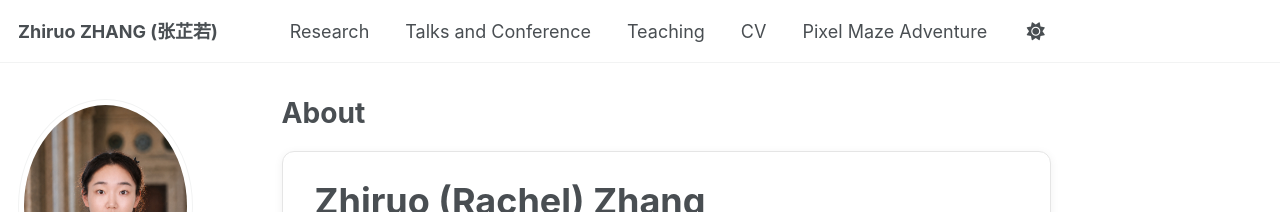
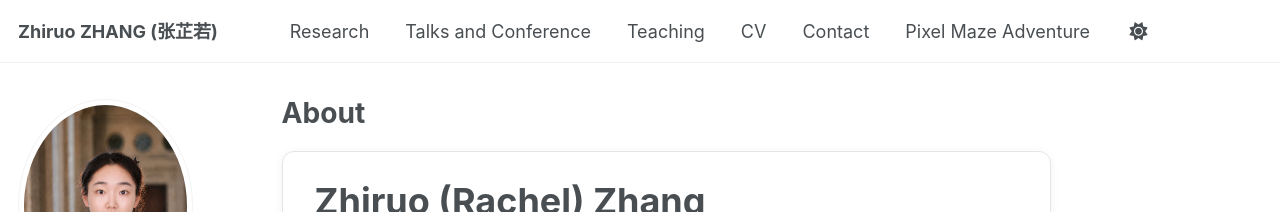
Before and after one commit to zhiruozzr/zhiruozzr.github.io, a Jekyll site: the page built from _pages/about.md, in a window 1280 px wide. Shown: the top 212 px of the page. Built offline with Jekyll 4.4.1, drawn with Linux system fonts in a browser that asks for light colours; some web fonts are replaced; a script that is not in the unit is left out.

Commit message:
Add 'Contact' link to navigation
Added a 'Contact' section to the navigation.

```diff
--- a/_data/navigation.yml
+++ b/_data/navigation.yml
@@ -17,5 +17,8 @@ main:
   - title: "CV"
     url: /cv/
 
+  - title: "Contact"
+    url: /#contact
+
   - title: "Pixel Maze Adventure"
     url: /relax/
```
